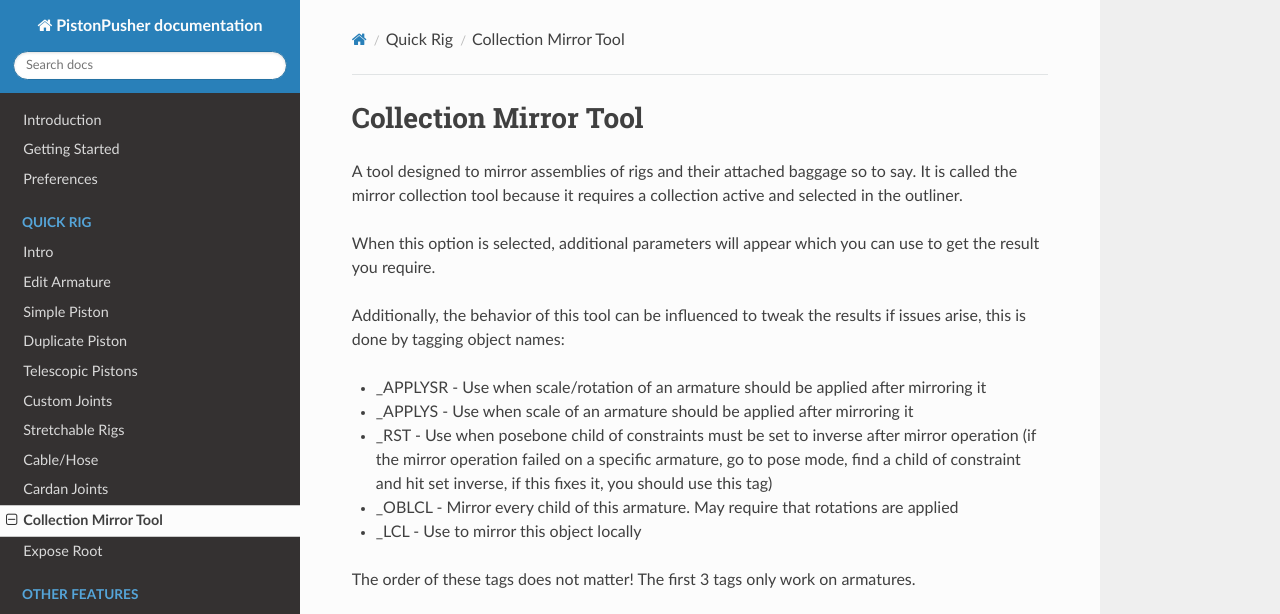
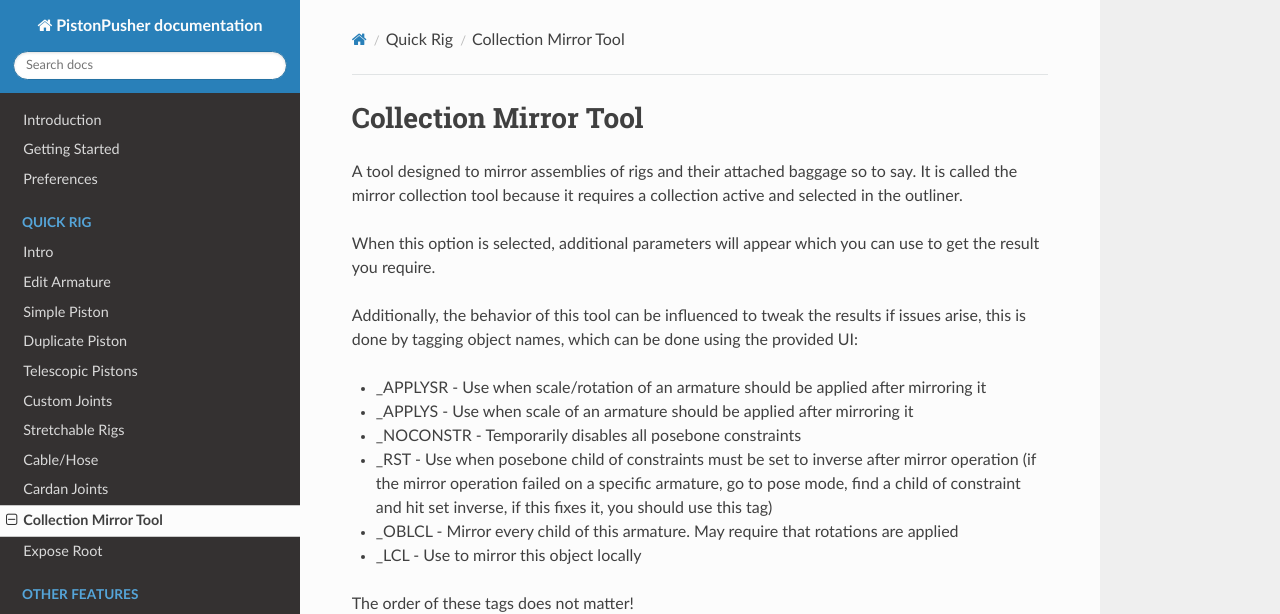
Before and after one commit to ZenderB3D/pp_docs, an MkDocs documentation site: the page built from docs/Quickrigs/collectionmirror.md, in a window 1280 px wide and 1089 px high. Shown: the top 614 px of the window. Built offline with MkDocs 1.6.1, drawn with Linux system fonts in a browser that asks for light colours; nearby versions of some CDN libraries.

Commit message:
Update collectionmirror.md

```diff
--- a/docs/Quickrigs/collectionmirror.md
+++ b/docs/Quickrigs/collectionmirror.md
@@ -4,12 +4,15 @@ A tool designed to mirror assemblies of rigs and their attached baggage so to sa
 
 When this option is selected, additional parameters will appear which you can use to get the result you require.
 
-Additionally, the behavior of this tool can be influenced to tweak the results if issues arise, this is done by tagging object names:
+Additionally, the behavior of this tool can be influenced to tweak the results if issues arise, this is done by tagging object names, which can be done using the provided UI:
 
 - _APPLYSR - Use when scale/rotation of an armature should be applied after mirroring it
 - _APPLYS - Use when scale of an armature should be applied after mirroring it
+- _NOCONSTR - Temporarily disables all posebone constraints
 - _RST - Use when posebone child of constraints must be set to inverse after mirror operation (if the mirror operation failed on a specific armature, go to pose mode, find a child of constraint and hit set inverse, if this fixes it, you should use this tag)
 - _OBLCL - Mirror every child of this armature. May require that rotations are applied
 - _LCL - Use to mirror this object locally
 
-The order of these tags does not matter! The first 3 tags only work on armatures.
+The order of these tags does not matter!
+
+<iframe width="560" height="315" src="https://www.youtube.com/embed/3lA208YJRfw?si=9hg6YahYYOKQ0cbx" title="YouTube video player" frameborder="0" allow="accelerometer; autoplay; clipboard-write; encrypted-media; gyroscope; picture-in-picture; web-share" allowfullscreen></iframe>
```
